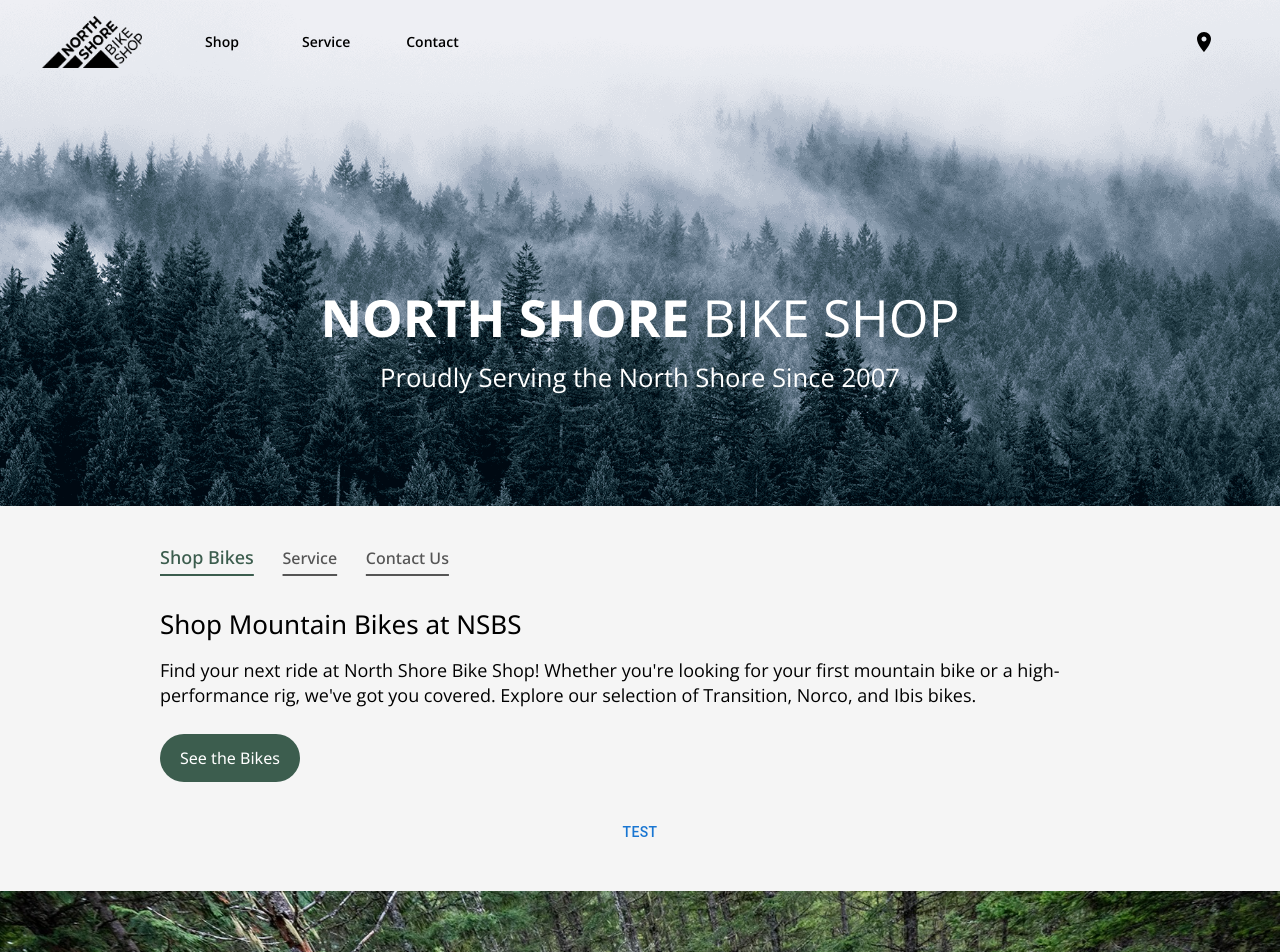
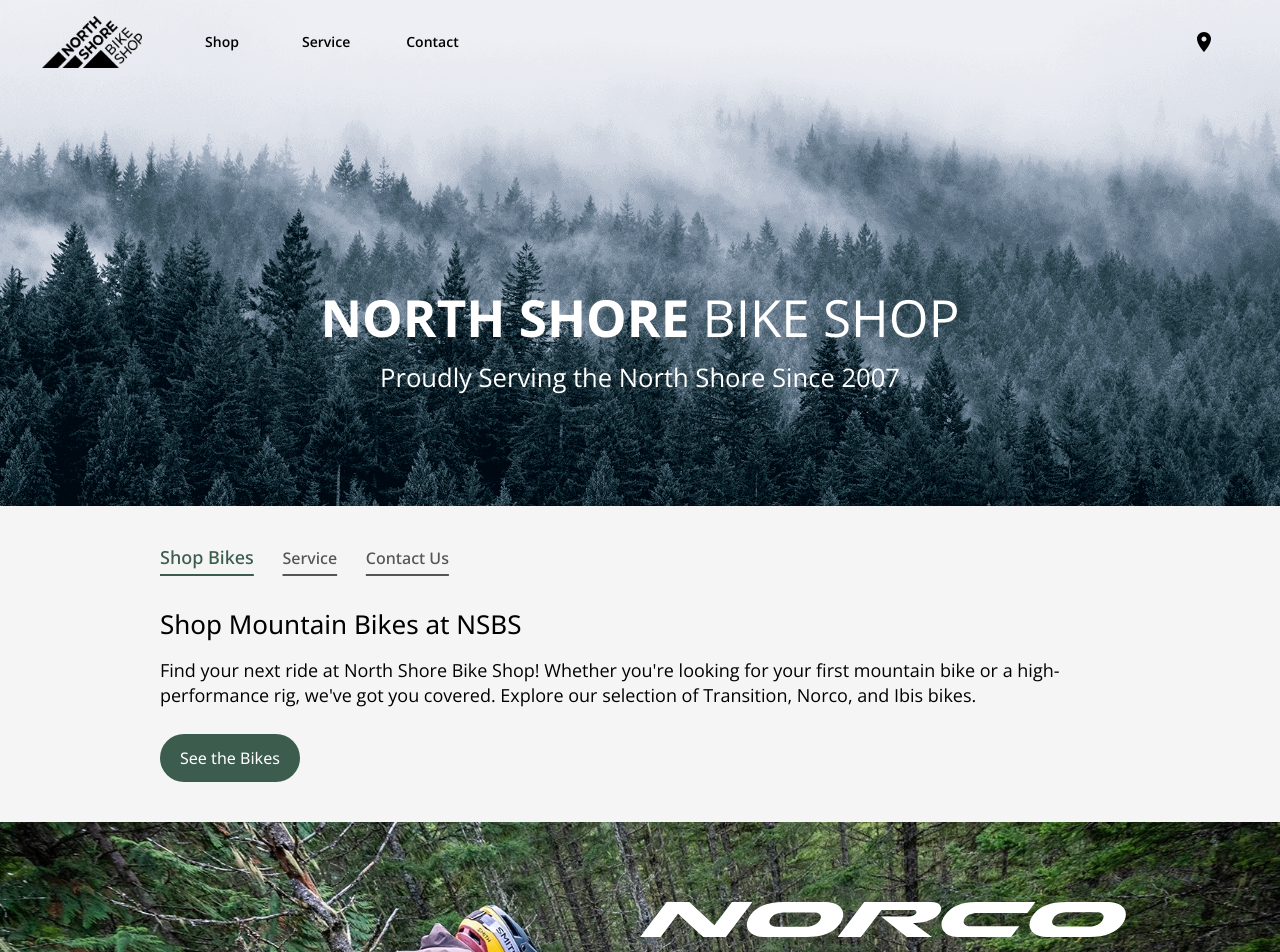
Before and after one commit to chrismitchellcs/NSBS-MERN, a React (Create React App) app in the folder client/: page / in a window 1280 px wide. Shown: the top 952 px of the page. Built offline with nearby package versions, Linux system fonts and the light colour scheme; no server answers.

Commit message:
removed test button

```diff
--- a/client/src/components/HomePage/AboutUs.jsx
+++ b/client/src/components/HomePage/AboutUs.jsx
@@ -91,18 +91,6 @@
       setShowProducts(false);
       setShowServices(true);
     }
-  };
-
-  const testAPI = () => {
-    fetch(
-      "https://nsbs-mern-api-git-test-branch-chris-projects-04c8e11c.vercel.app/api/test",
-      {
-        credentials: "include",
-      }
-    )
-      .then((res) => res.json())
-      .then(console.log)
-      .catch(console.error);
   };
 
   return (
@@ -247,7 +235,6 @@
           </Fade>
         )}
       </Box>
-      <Button onClick={testAPI}>test</Button>
     </Stack>
   );
 };
```
